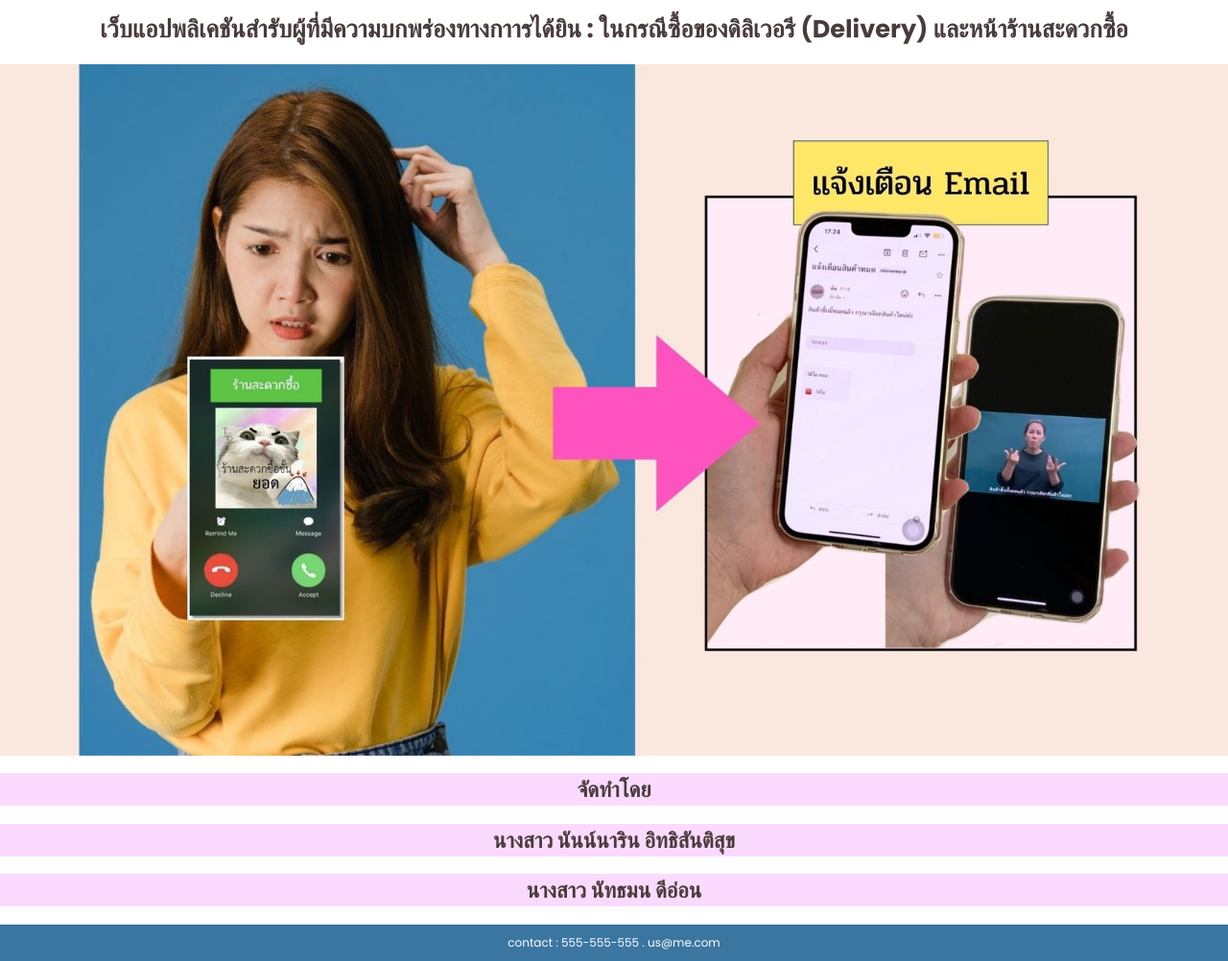
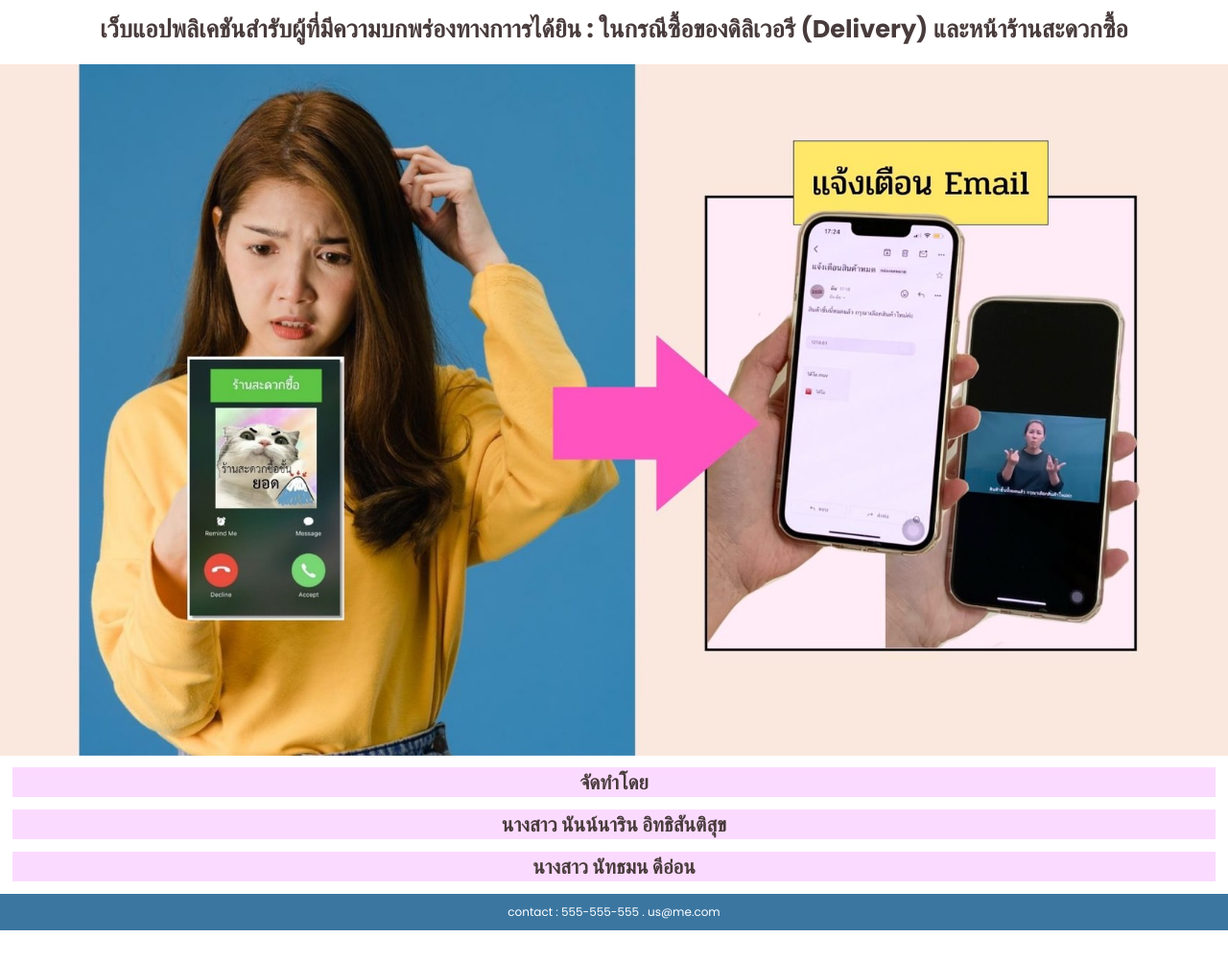
Before and after one commit to Minitann007/mini-delivery, a plain HTML site: page home.html in a window 1280 px wide. Shown: the part 71-1073 px from the top of the page at 96% size. After the commit the page ends 1041 px from the top, so only its background shows below. Drawn offline with Linux system fonts and the light colour scheme.

Commit message:
edit our name

```diff
--- a/home.html
+++ b/home.html
@@ -41,9 +41,10 @@
         }
         h2{
             text-align: center;
-            font-size: 140%;
+            font-size: 130%;
             color: rgb(72, 59, 59);
             background-color: rgb(251, 218, 255);
+            margin: 1%;
         }
         img {
             width: 100%;
```
